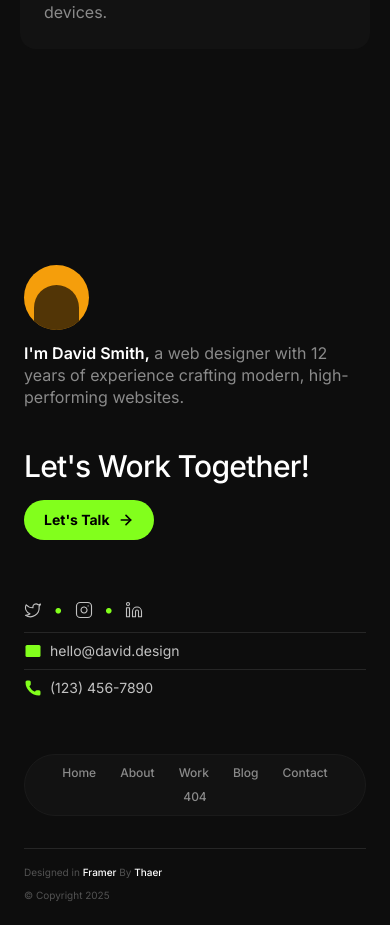
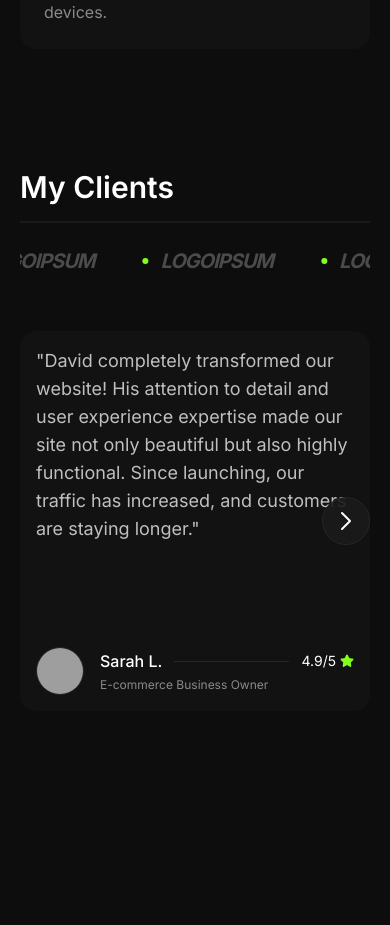
Before and after one commit to itssadiq/Sadiq-NovixSoft, a Next.js app: page / in a window 390 px wide. Shown: the part 6000-6925 px from the top of the page. Built offline with nearby package versions, Linux system fonts and the light colour scheme; grey boxes are pictures that could not be loaded.

Commit message:
Testimonials section on homepage.

```diff
--- a/src/app/page.jsx
+++ b/src/app/page.jsx
@@ -3,6 +3,7 @@ import FeaturedWork from "../components/home/FeaturedWork"; // Import the sectio
 import About from "@/components/home/About";
 import Services from "@/components/home/Services";
 import Process from "@/components/home/MyProcess";
+import Testimonials from "@/components/home/Testimonials";
 
 export default function Home() {
   return (
@@ -12,6 +13,7 @@ export default function Home() {
       <About />
       <Services />
       <Process />
+      <Testimonials />
 
       {/* Other sections... */}
       <div className="h-20"></div>
--- /dev/null
+++ b/src/components/home/Testimonials.jsx
@@ -0,0 +1,174 @@
+"use client";
+import { useState, useEffect } from "react";
+import { ChevronLeft, ChevronRight, Star } from "lucide-react";
+
+export default function Testimonials() {
+  const [currentIndex, setCurrentIndex] = useState(0);
+  const [maxIndex, setMaxIndex] = useState(0);
+  const [isMobile, setIsMobile] = useState(false);
+
+  const testimonials = [
+    {
+      quote:
+        "David completely transformed our website! His attention to detail and user experience expertise made our site not only beautiful but also highly functional. Since launching, our traffic has increased, and customers are staying longer.",
+      name: "Sarah L.",
+      role: "E-commerce Business Owner",
+      rating: "4.9/5",
+      image: "https://i.pravatar.cc/150?u=sarah",
+    },
+    {
+      quote:
+        "Working with David was a game-changer. He understood our brand vision perfectly and created a website that not only looks amazing but also performs exceptionally well. His professionalism and creativity are unmatched!",
+      name: "Michael T.",
+      role: "Startup Founder",
+      rating: "4.9/5",
+      image: "https://i.pravatar.cc/150?u=michael",
+    },
+    {
+      quote:
+        "David's web design skills are top-notch! He built a stunning, mobile-friendly site for us that loads fast and ranks well on Google. Our clients love the new design, and we've seen a boost in leads. Thank you, David!",
+      name: "Emily R.",
+      role: "Marketing Director",
+      rating: "4.9/5",
+      image: "https://i.pravatar.cc/150?u=emily",
+    },
+    {
+      quote:
+        "The final product exceeded my expectations. David is a true professional who delivers high-quality work on time. I'll definitely be working with him again to grow my brand presence.",
+      name: "John D.",
+      role: "Tech Lead",
+      rating: "5.0/5",
+      image: "https://i.pravatar.cc/150?u=john",
+    },
+    {
+      quote:
+        "David is an exceptional designer. He took our rough ideas and turned them into a polished, professional website that has significantly improved our brand image.",
+      name: "Jessica W.",
+      role: "Creative Director",
+      rating: "4.8/5",
+      image: "https://i.pravatar.cc/150?u=jessica",
+    },
+  ];
+
+  const logos = ["Logoipsum", "Logoipsum", "Logoipsum", "Logoipsum"];
+
+  useEffect(() => {
+    const handleResize = () => {
+      const mobile = window.innerWidth < 768;
+      setIsMobile(mobile);
+      // Desktop shows 3 cards, Mobile shows 1
+      setMaxIndex(mobile ? testimonials.length - 1 : testimonials.length - 3);
+    };
+
+    handleResize();
+    window.addEventListener("resize", handleResize);
+    return () => window.removeEventListener("resize", handleResize);
+  }, [testimonials.length]);
+
+  const nextSlide = () => {
+    if (currentIndex < maxIndex) setCurrentIndex(currentIndex + 1);
+  };
+
+  const prevSlide = () => {
+    if (currentIndex > 0) setCurrentIndex(currentIndex - 1);
+  };
+
+  return (
+    <section className="w-full px-1 md:px-2 pt-8 md:pt-10 pb-12 md:pb-16 max-w-[1400px] mx-auto">
+      {/* --- HEADER WITH MARQUEE --- */}
+      <div className="flex flex-col md:flex-row md:items-center gap-4 mb-12 overflow-hidden">
+        <h2 className="text-white text-3xl md:text-5xl font-semibold whitespace-nowrap">
+          My Clients
+        </h2>
+        <div className="h-[2px] bg-[#1a1a1a] w-full md:flex-grow"></div>
+
+        <div className="relative flex overflow-hidden py-2 w-full md:max-w-xl">
+          <div className="animate-marquee whitespace-nowrap flex items-center gap-12">
+            {[...logos, ...logos].map((logo, i) => (
+              <div key={i} className="flex items-center gap-3">
+                <div className="w-1.5 h-1.5 rounded-full bg-[var(--color-accent)]"></div>
+                <span className="text-[#8A8A8A] text-xl font-bold italic tracking-tighter uppercase opacity-50">
+                  {logo}
+                </span>
+              </div>
+            ))}
+          </div>
+        </div>
+      </div>
+
+      {/* --- TESTIMONIALS SLIDER AREA --- */}
+      <div className="relative group px-0 md:px-12">
+        {/* SUBTLE BLUR EFFECTS (Desktop Only) */}
+        <div className="hidden md:block absolute left-12 top-0 bottom-0 w-20 bg-gradient-to-r from-[#0d0d0d] via-[#0d0d0d]/40 to-transparent z-10 pointer-events-none" />
+        <div className="hidden md:block absolute right-12 top-0 bottom-0 w-20 bg-gradient-to-l from-[#0d0d0d] via-[#0d0d0d]/40 to-transparent z-10 pointer-events-none" />
+
+        {/* NAVIGATION ARROWS */}
+        {currentIndex > 0 && (
+          <button
+            onClick={prevSlide}
+            className="absolute left-0 top-1/2 -translate-y-1/2 z-20 w-12 h-12 rounded-full bg-[#1a1a1a]/90 border border-[#262626] flex items-center justify-center text-white hover:bg-[#262626] transition-all"
+          >
+            <ChevronLeft size={32} strokeWidth={1.5} />
+          </button>
+        )}
+
+        {currentIndex < maxIndex && (
+          <button
+            onClick={nextSlide}
+            className="absolute right-0 top-1/2 -translate-y-1/2 z-20 w-12 h-12 rounded-full bg-[#1a1a1a]/90 border border-[#262626] flex items-center justify-center text-white hover:bg-[#262626] transition-all"
+          >
+            <ChevronRight size={32} strokeWidth={1.5} />
+          </button>
+        )}
+
+        {/* CARDS MASK */}
+        <div className="overflow-hidden">
+          <div
+            className="flex gap-0 md:gap-6 transition-transform duration-500 ease-in-out"
+            style={{
+              transform: `translateX(-${currentIndex * (isMobile ? 100 : 33.333)}%)`,
+            }}
+          >
+            {testimonials.map((t, i) => (
+              <div
+                key={i}
+                className="w-full shrink-0 md:shrink md:min-w-[calc(33.333%-16px)] bg-[#121212] rounded-[1rem] p-4 md:p-6 flex flex-col justify-between min-h-[380px]"
+              >
+                <p className="text-[#bfbfbf] text-lg">"{t.quote}"</p>
+
+                <div className="mt-8">
+                  <div className="flex items-center gap-4">
+                    <div className="w-12 h-12 rounded-full overflow-hidden border border-[#262626] shrink-0">
+                      <img
+                        src={t.image}
+                        alt={t.name}
+                        className="w-full h-full object-cover"
+                      />
+                    </div>
+                    <div className="flex-grow">
+                      <div className="flex items-center gap-3 w-full">
+                        <h4 className="text-white font-medium whitespace-nowrap">
+                          {t.name}
+                        </h4>
+                        <div className="h-[1px] bg-[#262626] flex-grow"></div>
+                        <div className="flex items-center gap-1 shrink-0">
+                          <span className="text-white text-sm">{t.rating}</span>
+                          <Star
+                            size={14}
+                            fill="var(--color-accent)"
+                            className="text-[var(--color-accent)]"
+                          />
+                        </div>
+                      </div>
+                      <p className="text-[#8A8A8A] text-xs mt-1">{t.role}</p>
+                    </div>
+                  </div>
+                </div>
+              </div>
+            ))}
+          </div>
+        </div>
+      </div>
+    </section>
+  );
+}
```
